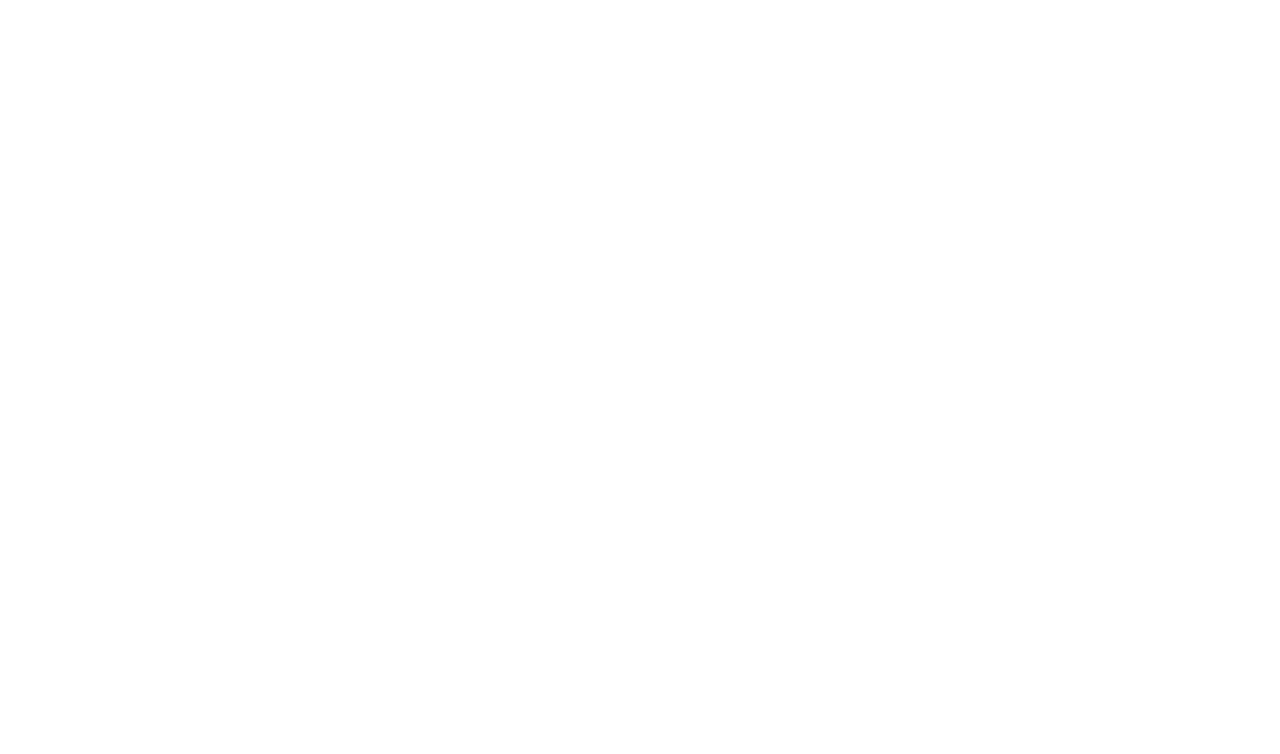
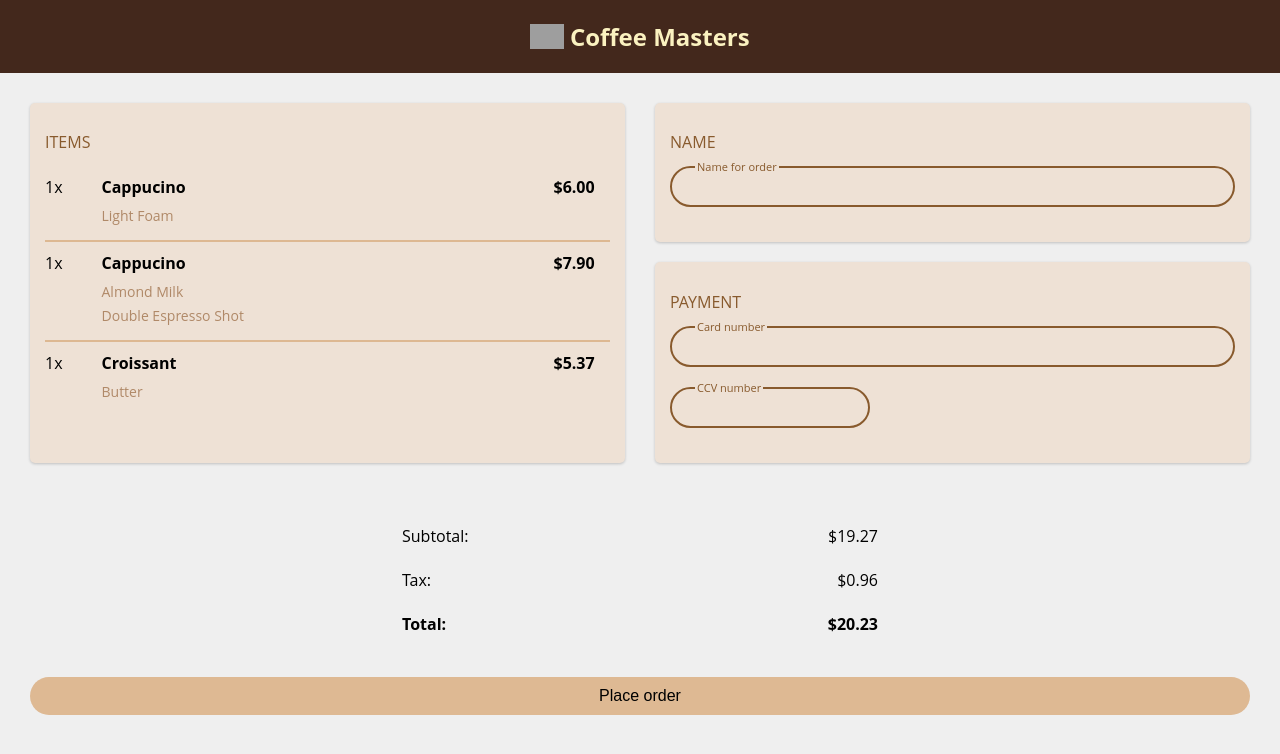
Before and after one commit to gltechwriting/webdev, a plain HTML site: page bholtcoffee.html in a window 1280 px wide. Drawn offline with Linux system fonts and the light colour scheme; grey boxes are pictures that could not be loaded.

Commit message:
further steps
further steps through bholt course

```diff
--- a/bholtcoffee.html
+++ b/bholtcoffee.html
@@ -7,6 +7,86 @@
     <link rel="stylesheet" href="./bholtcoffeecss.css" />
 </head>
 <body>
-
-</body>
+    <nav class="main-nav">
+      <h1 class="brand">
+        <img
+          src="https://btholt.github.io/complete-intro-to-web-dev-v3/images/coffee_masters_logo.png"
+          alt="coffee masters logo"
+          class="logo"
+        />
+        Coffee Masters
+      </h1>
+    </nav>
+    <div class="page">
+      <section class="order box">
+        <h2 class="box-title">ITEMS</h2>
+        <ul class="items">
+          <li class="item">
+            <div class="item-quantity">1x</div>
+            <div class="item-title">Cappucino</div>
+            <div class="item-price">$6.00</div>
+            <ul class="item-options-list">
+              <li class="item-option">Light Foam</li>
+            </ul>
+          </li>
+          <li class="item">
+            <div class="item-quantity">1x</div>
+            <div class="item-title">Cappucino</div>
+            <div class="item-price">$7.90</div>
+            <ul class="item-options-list">
+              <li class="item-option">Almond Milk</li>
+              <li class="item-option">Double Espresso Shot</li>
+            </ul>
+          </li>
+          <li class="item">
+            <div class="item-quantity">1x</div>
+            <div class="item-title">Croissant</div>
+            <div class="item-price">$5.37</div>
+            <ul class="item-options-list">
+              <li class="item-option">Butter</li>
+            </ul>
+          </li>
+        </ul>
+      </section>
+      <section class="payment">
+        <div class="name-box box">
+          <h2 class="box-title">NAME</h2>
+          <div class="input-group">
+            <label class="user-input-label" for="name">Name for order</label>
+            <input type="text" class="user-input" id="name" />
+          </div>
+        </div>
+        <div class="cc-box box">
+          <h2 class="box-title">PAYMENT</h2>
+          <div class="input-group">
+            <label class="user-input-label" for="cc">Card number</label>
+            <input type="text" class="user-input" id="cc" />
+          </div>
+          <div class="input-group">
+            <label class="user-input-label" for="ccv">CCV number</label>
+            <input type="text" class="user-input short-input" id="ccv" />
+          </div>
+        </div>
+      </section>
+      <section class="total">
+        <table class="totals-table">
+          <tbody>
+            <tr>
+              <td>Subtotal:</td>
+              <td>$19.27</td>
+            </tr>
+            <tr>
+              <td>Tax:</td>
+              <td>$0.96</td>
+            </tr>
+            <tr class="final-totals">
+              <td>Total:</td>
+              <td>$20.23</td>
+            </tr>
+          </tbody>
+        </table>
+        <button class="checkout" type="button">Place order</button>
+      </section>
+    </div>
+  </body>
 </html>
--- a/bholtcoffeecss.css
+++ b/bholtcoffeecss.css
@@ -0,0 +1,181 @@
+* {
+  box-sizing: border-box;
+}
+
+body {
+  margin: 0;
+  padding: 0;
+  background-color: #efefef;
+  font-family: 'Open Sans', sans-serif;
+}
+
+.page {
+  display: grid;
+  row-gap: 30px;
+  column-gap: 30px;
+  width: 100%;
+  padding: 30px;
+  margin: 0 auto;
+  grid-template-areas:
+    "order payment"
+    "total total";
+  grid-template-columns: 1fr 1fr;;
+}
+
+.main-nav {
+  background-color: #43281c;
+  color: #fbf2c0;
+  font-size: 16px;
+  display: flex;
+  align-items: center;
+  justify-content: center;
+  font-weight: normal;
+}
+
+.logo {
+  height: 25px;
+  position: relative;
+  top: 3px;
+}
+
+.box {
+  background-color: #eee1d5;
+  border-radius: 5px;
+  box-shadow: 0 1px 3px rgb(0 0 0 / 0.2);
+  padding: 15px;
+  margin-bottom: 20px;
+  width: 100%;
+}
+
+.box-title {
+  color: #885a2d;
+  font-weight: normal;
+  font-size: 16px;
+}
+
+.order {
+  grid-area: order;
+}
+
+.payment {
+  grid-area: payment;
+}
+
+.total {
+  grid-area: total;
+}
+
+.items {
+  list-style: none;
+  padding: 0;
+  margin: 0;
+}
+
+.item {
+  border-bottom: 2px solid #DDB892;
+  display: grid;
+
+  padding: 10px 0;
+
+  grid-template-columns: 1fr 8fr 1fr;
+  grid-template-areas:
+    "quantity title   price"
+    "quantity options price";
+
+  row-gap: 8px;
+
+}
+
+.item:last-child {
+  border-bottom: none;
+}
+
+.item-quantity {
+  grid-area: quantity;
+}
+
+.item-title {
+  grid-area: title;
+  font-weight: bold;
+}
+
+.item-price {
+  grid-area: price;
+  font-weight: bold;
+}
+
+.item-options-list {
+  grid-area: options;
+  color: #B08968;
+  list-style: none;
+  margin: 0;
+  padding: 0;
+  font-size: 14px;
+}
+
+.item-option {
+  margin-bottom: 5px;
+}
+
+.input-group {
+  position: relative;
+  margin-bottom: 20px;
+}
+
+.user-input {
+  background-color: rgba(0,0,0,0);
+  border: 2px #885a2d solid;
+  padding: 8px;
+  border-radius: 100px;
+  width: 100%;
+  text-indent: 18px;
+  font-size: 18px;
+}
+
+.user-input-label {
+  color: #885a2d;
+  background-color: #eee1d5;
+  font-size: 11px;
+  position: absolute;
+  left: 25px;
+  top: -7px;
+  padding: 0 2px;
+}
+
+.short-input {
+  max-width: 200px;
+}
+
+.total {
+  display: flex;
+  flex-direction: column;
+  align-items: center;
+  justify-content: center;
+}
+
+.totals-table {
+  width: 100%;
+  max-width: 500px;
+  margin-bottom: 30px;
+}
+
+.totals-table td {
+  padding: 10px;
+}
+
+.totals-table td:last-child {
+  text-align: right;
+}
+
+.final-totals {
+  font-weight: bold;
+}
+
+.checkout {
+  background-color: #deb993;
+  border: none;
+  padding: 10px 30px;
+  width: 100%;
+  border-radius: 100px;
+  font-size: 16px;
+}
```
